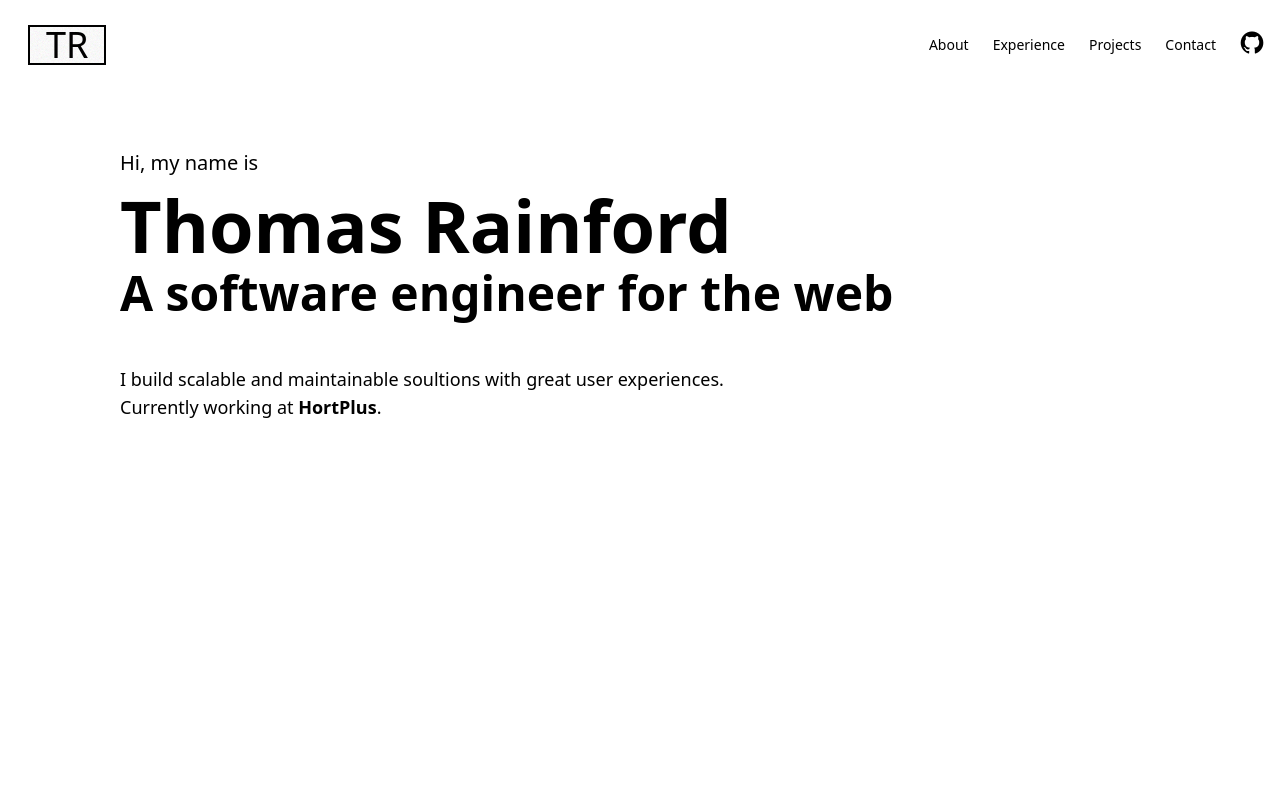
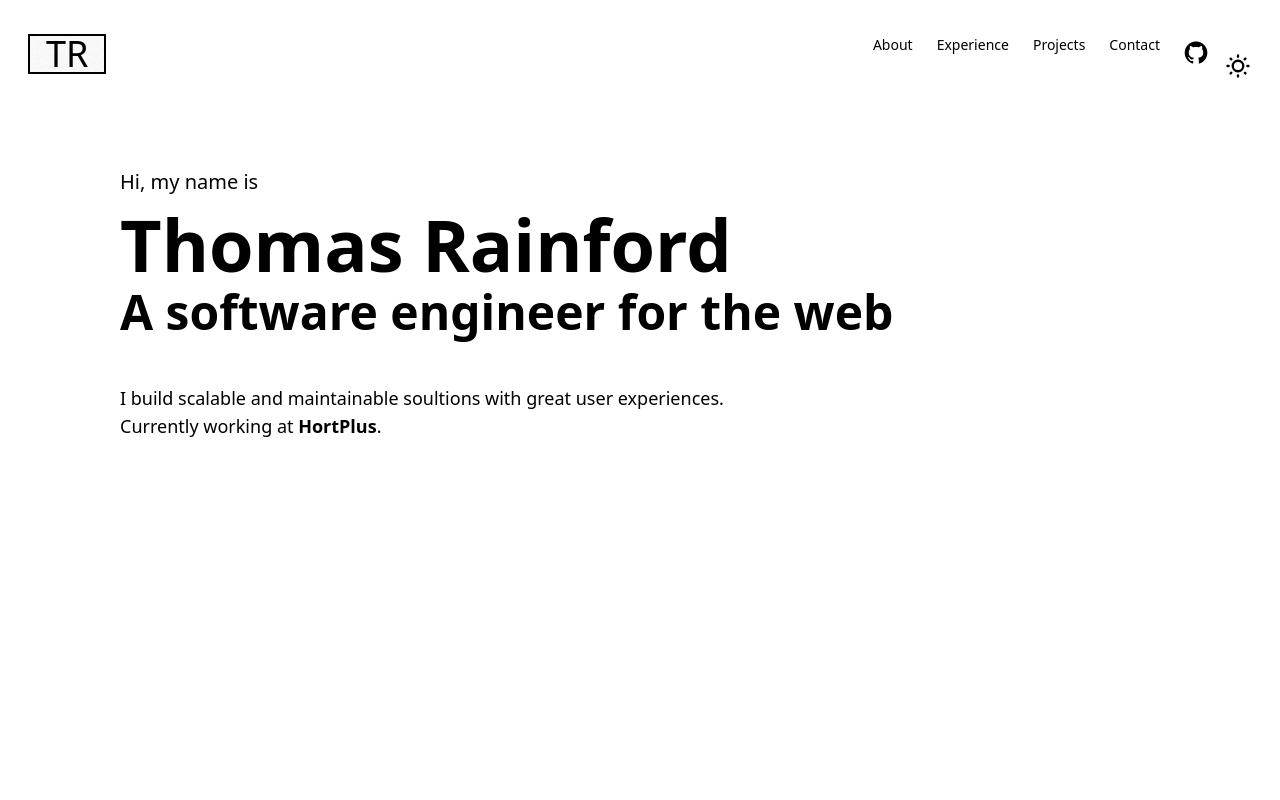
Before and after one commit to ThomasRainford/personal-site-v1, a React (Vite) app: page / in a window 1280 px wide. Shown: the top 800 px of the page. Built offline with nearby package versions, Linux system fonts and the light colour scheme.

Commit message:
Add theme controller.

```diff
--- /dev/null
+++ b/src/components/icons/MoonIcon.tsx
@@ -0,0 +1,13 @@
+const MoonIcon = () => {
+  return (
+    <svg
+      className="swap-on h-7 w-7 fill-accent"
+      xmlns="http://www.w3.org/2000/svg"
+      viewBox="0 0 24 24"
+    >
+      <path d="M21.64,13a1,1,0,0,0-1.05-.14,8.05,8.05,0,0,1-3.37.73A8.15,8.15,0,0,1,9.08,5.49a8.59,8.59,0,0,1,.25-2A1,1,0,0,0,8,2.36,10.14,10.14,0,1,0,22,14.05,1,1,0,0,0,21.64,13Zm-9.5,6.69A8.14,8.14,0,0,1,7.08,5.22v.27A10.15,10.15,0,0,0,17.22,15.63a9.79,9.79,0,0,0,2.1-.22A8.11,8.11,0,0,1,12.14,19.73Z" />
+    </svg>
+  );
+};
+
+export default MoonIcon;
--- /dev/null
+++ b/src/components/icons/SunIcon.tsx
@@ -0,0 +1,13 @@
+const SunIcon = () => {
+  return (
+    <svg
+      className="swap-off h-7 w-7 fill-accent"
+      xmlns="http://www.w3.org/2000/svg"
+      viewBox="0 0 24 24"
+    >
+      <path d="M5.64,17l-.71.71a1,1,0,0,0,0,1.41,1,1,0,0,0,1.41,0l.71-.71A1,1,0,0,0,5.64,17ZM5,12a1,1,0,0,0-1-1H3a1,1,0,0,0,0,2H4A1,1,0,0,0,5,12Zm7-7a1,1,0,0,0,1-1V3a1,1,0,0,0-2,0V4A1,1,0,0,0,12,5ZM5.64,7.05a1,1,0,0,0,.7.29,1,1,0,0,0,.71-.29,1,1,0,0,0,0-1.41l-.71-.71A1,1,0,0,0,4.93,6.34Zm12,.29a1,1,0,0,0,.7-.29l.71-.71a1,1,0,1,0-1.41-1.41L17,5.64a1,1,0,0,0,0,1.41A1,1,0,0,0,17.66,7.34ZM21,11H20a1,1,0,0,0,0,2h1a1,1,0,0,0,0-2Zm-9,8a1,1,0,0,0-1,1v1a1,1,0,0,0,2,0V20A1,1,0,0,0,12,19ZM18.36,17A1,1,0,0,0,17,18.36l.71.71a1,1,0,0,0,1.41,0,1,1,0,0,0,0-1.41ZM12,6.5A5.5,5.5,0,1,0,17.5,12,5.51,5.51,0,0,0,12,6.5Zm0,9A3.5,3.5,0,1,1,15.5,12,3.5,3.5,0,0,1,12,15.5Z" />
+    </svg>
+  );
+};
+
+export default SunIcon;
--- a/src/components/navbar/navbar.tsx
+++ b/src/components/navbar/navbar.tsx
@@ -1,4 +1,5 @@
 import { getSiteSections } from "../../data/data";
+import ThemeController from "./theme-controller";
 
 const Navbar = () => {
   const sections = getSiteSections();
@@ -12,7 +13,7 @@ const Navbar = () => {
           TR
         </a>
       </div>
-      <div className="hidden flex-none sm:block">
+      <div className="hidden flex-none sm:block mr-3">
         <ul className="menu menu-md menu-horizontal">
           {/* Navbar menu content here */}
           <>
@@ -32,10 +33,19 @@ const Navbar = () => {
                 <i className="devicon-github-original text-2xl text-accent"></i>
               </a>
             </div>
+            <div className="flex-none ml-4">
+              <ThemeController />
+            </div>
           </>
         </ul>
       </div>
-      <div className="flex-none sm:hidden mr-3">
+      <div className="flex flex-row sm:hidden mr-3">
+        <div>
+          <div className="flex-none mr-3">
+            <ThemeController />
+          </div>
+        </div>
+        <div>
           <label
             htmlFor="navbar-drawer"
             aria-label="open sidebar"
@@ -43,10 +53,9 @@ const Navbar = () => {
           >
             <svg
               xmlns="http://www.w3.org/2000/svg"
-            className="h-7 w-7"
+              className="h-7 w-7 fill-accent"
               fill="none"
               viewBox="0 0 24 24"
-            stroke="currentColor"
             >
               <path
                 strokeLinecap="round"
@@ -57,6 +66,7 @@ const Navbar = () => {
             </svg>
           </label>
         </div>
+      </div>
     </nav>
   );
 };
--- /dev/null
+++ b/src/components/navbar/theme-controller.tsx
@@ -0,0 +1,28 @@
+import useThemeToggle from "../../hooks/useThemeToggle";
+import MoonIcon from "../icons/MoonIcon";
+import SunIcon from "../icons/SunIcon";
+
+const ThemeController = () => {
+  const [theme, handleToggle] = useThemeToggle({
+    key: "theme",
+    otherTheme: "light",
+    defaultTheme: "forest",
+  });
+
+  return (
+    <div>
+      <label className="cursor-pointer grid place-items-center">
+        <input
+          type="checkbox"
+          checked={theme === "light"}
+          onChange={handleToggle}
+          value={theme}
+          className="toggle theme-controller bg-base-content row-start-1 col-start-1 col-span-2"
+        />
+        {theme === "light" ? <MoonIcon /> : <SunIcon />}
+      </label>
+    </div>
+  );
+};
+
+export default ThemeController;
--- /dev/null
+++ b/src/hooks/useThemeToggle.ts
@@ -0,0 +1,37 @@
+import { useEffect, useState } from "react";
+
+interface ThemeToggle {
+  key: string;
+  otherTheme: string;
+  defaultTheme: string;
+}
+
+const useThemeToggle = ({
+  key,
+  otherTheme,
+  defaultTheme,
+}: ThemeToggle): [string, (e: React.ChangeEvent<HTMLInputElement>) => void] => {
+  const [theme, setTheme] = useState(
+    window !== undefined
+      ? localStorage.getItem(key) ?? defaultTheme
+      : defaultTheme
+  );
+
+  const handleToggle = (e: React.ChangeEvent<HTMLInputElement>) => {
+    if (e.target.checked) {
+      setTheme(otherTheme);
+    } else {
+      setTheme(defaultTheme);
+    }
+  };
+
+  useEffect(() => {
+    localStorage.setItem(key, theme!);
+    const localTheme = localStorage.getItem(key);
+    document.querySelector("html")?.setAttribute("data-theme", localTheme!);
+  }, [key, theme]);
+
+  return [theme, handleToggle];
+};
+
+export default useThemeToggle;
--- a/src/style.css
+++ b/src/style.css
@@ -1,6 +1,6 @@
 @import "tailwindcss";
 @plugin "daisyui" {
-  themes: garden, forest --default --prefersdark;
+  themes: light, forest --default --prefersdark;
   root: ":root";
   include: ;
   exclude: ;
```
Lines whose indentation alone changed are shown as unchanged.
